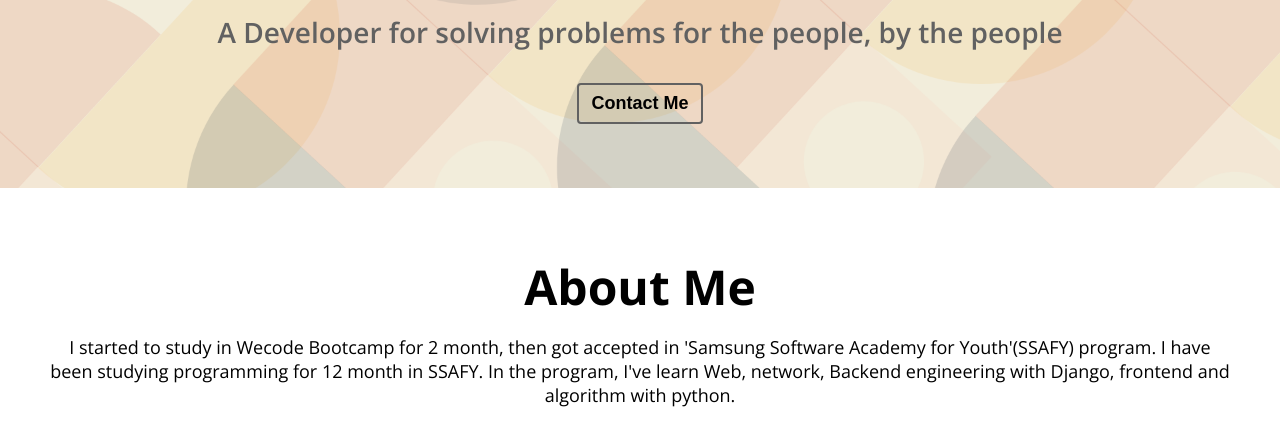
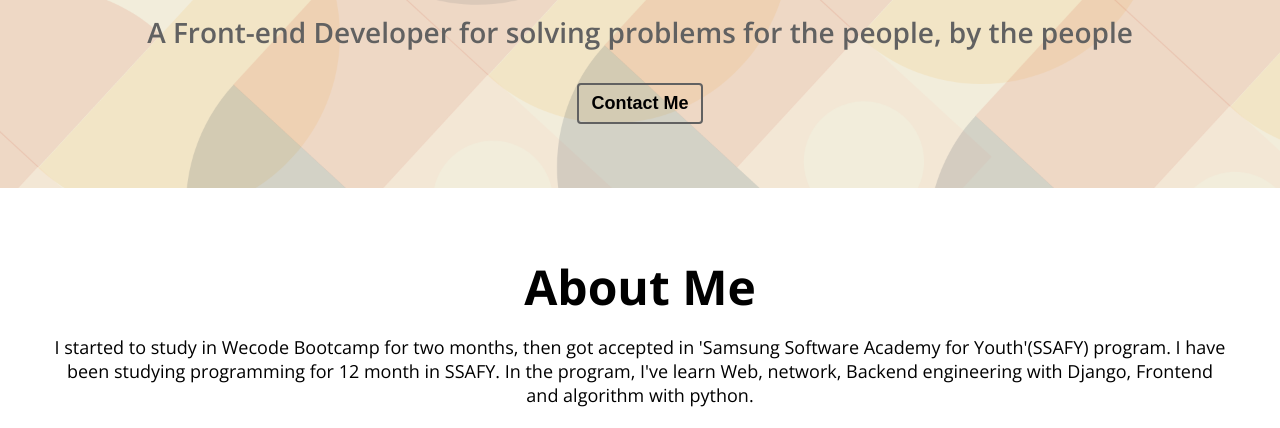
Before and after one commit to hsy118/portfolio, a plain HTML site: page index.html in a window 1280 px wide. Shown: the part 524-952 px from the top of the page. Drawn offline with nearby package versions, Linux system fonts and the light colour scheme.

Commit message:
modify: about me text

```diff
--- a/index.html
+++ b/index.html
@@ -56,7 +56,8 @@
           I'm Passionate Coder
         </h1>
         <h2 class="home__description">
-          A Developer for solving problems for the people, by the people
+          A Front-end Developer for solving problems for the people, by the
+          people
         </h2>
         <button class="home__contact">Contact Me</button>
       </div>
@@ -65,10 +66,10 @@
     <section id="about" class="section secction__container">
       <h1>About Me</h1>
       <p>
-        I started to study in Wecode Bootcamp for 2 month, then got accepted in
-        'Samsung Software Academy for Youth'(SSAFY) program. I have been
+        I started to study in Wecode Bootcamp for two months, then got accepted
+        in 'Samsung Software Academy for Youth'(SSAFY) program. I have been
         studying programming for 12 month in SSAFY. In the program, I've learn
-        Web, network, Backend engineering with Django, frontend and algorithm
+        Web, network, Backend engineering with Django, Frontend and algorithm
         with python.
       </p>
       <div class="about__majors">
```
